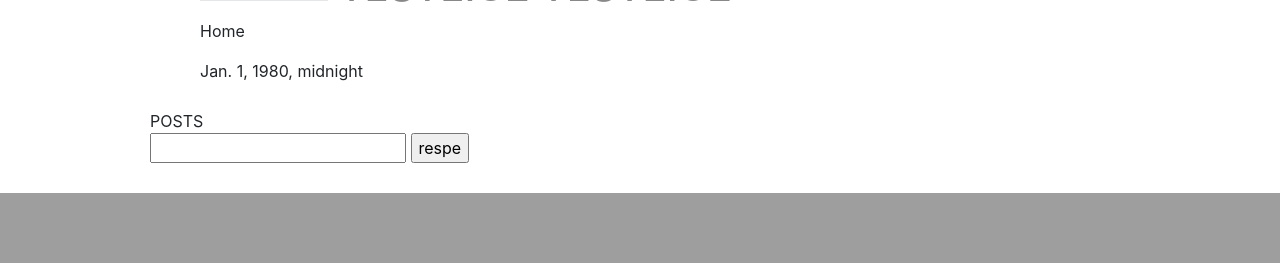
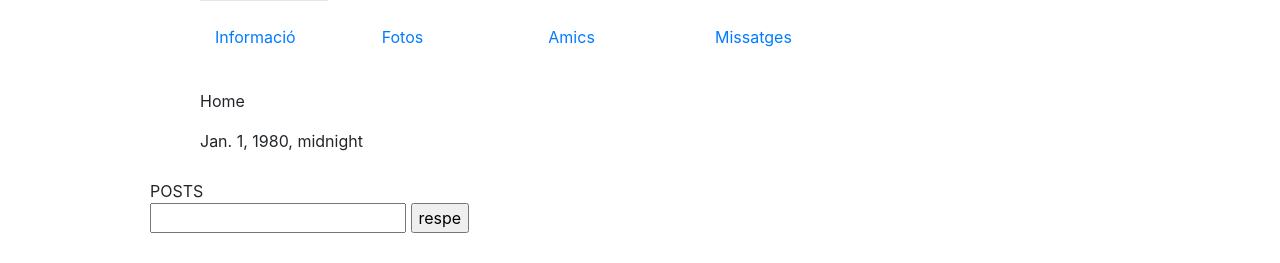
Before and after one commit to aserrall/deployment, a Django app: page /likeme/perfil/1/ in a window 1280 px wide. Shown: the part 672-935 px from the top of the page. Before the commit the page ends 865 px from the top, so only its background shows below. Run offline with Django 3.2, Linux system fonts and the light colour scheme; a user stored in the database is signed in; data comes from the database, SQL or seed files in the repository; some libraries are stand-ins or nearby versions.

Commit message:
style perfil

```diff
--- a/PracticaEs/templates/likeme/perfil.html
+++ b/PracticaEs/templates/likeme/perfil.html
@@ -16,9 +16,26 @@ href="{% static 'css/style.css' %}" />
         <img align="left" class="image-lg" src="https://www.nasa.gov/sites/default/files/styles/full_width_feature/public/images/649694main_pia15417-43_full.jpg" alt="Profile image example"/>
         <img align="left" class="image-profile thumbnail" id="fotoperfil" src="{{user.photo.url}}"/>
          <!--<img align="left" class="image-profile thumbnail" src="https://cdn.business2community.com/wp-content/uploads/2017/08/blank-profile-picture-973460_640.png"/>-->
-
+        <div class="container" id="userinfo">
             <div class="profile-text">
-            <h1>{{user.first_name}} {{user.last_name}}</h1>
+                <h5>{{user.first_name}} {{user.last_name}}</h5>
+            </div>
+            <div class="row" id="barraperfil">
+                <div class="col-md-2">
+                    <a href="#">Informació</a>
+                </div>
+                <div class="col-md-2">
+                    <a href="#">Fotos</a>
+                </div>
+                <div class="col-md-2">
+                    <a href="#" id="amcs">Amics</a>
+                </div>
+                <div class="col-md-2">
+                    <a href="#">Missatges</a>
+                </div>
+            </div>
+        </div>
+        <div class="profile-text">
                 {% if user.sex == 1 %}
                     <p>Home</p>
                 {% else %}
@@ -26,7 +43,6 @@ href="{% static 'css/style.css' %}" />
                 {% endif %}
                 <p>{{user.birth_date}}</p>
         </div>
-
         POSTS
         <form action="" method="POST">
         {% csrf_token %}
```
Also changed, not shown: 1 other file. Lines whose indentation alone changed are shown as unchanged.
